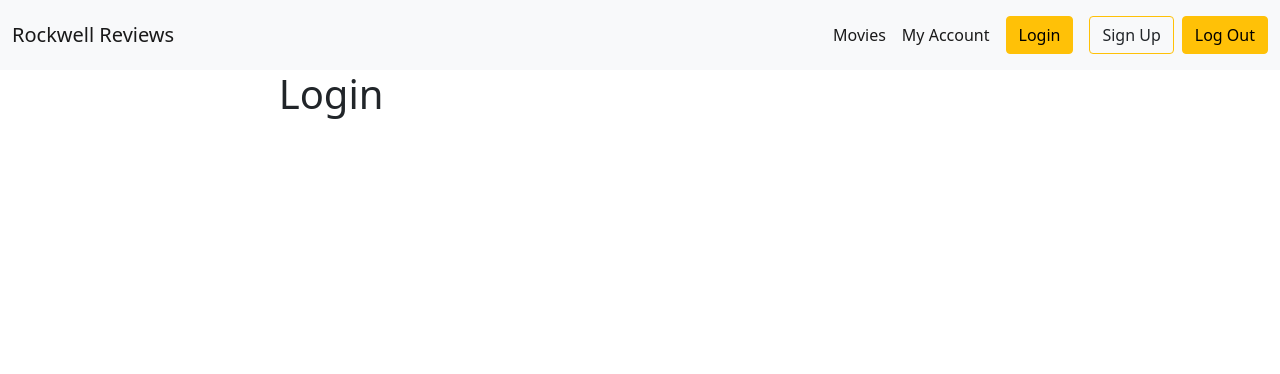
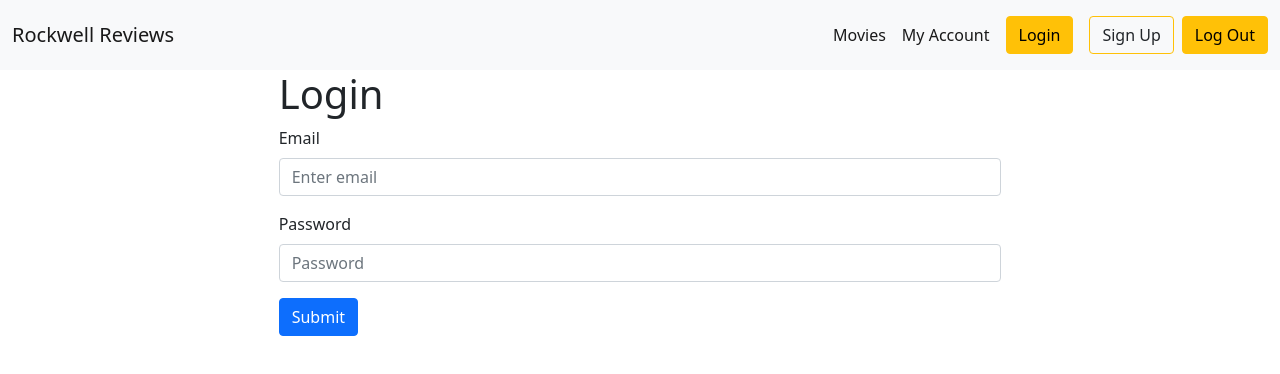
Before and after one commit to jwall25/CIS410-fa21-rockwell-vue, a Vue app: page /login in a window 1280 px wide. Shown: the top 374 px of the page. Built offline with nearby package versions, Linux system fonts and the light colour scheme.

Commit message:
12/14 Vuex, Login

```diff
--- a/package.json
+++ b/package.json
@@ -11,7 +11,8 @@
     "axios": "^0.24.0",
     "core-js": "^3.6.5",
     "vue": "^3.0.0",
-    "vue-router": "^4.0.12"
+    "vue-router": "^4.0.12",
+    "vuex": "^4.0.2"
   },
   "devDependencies": {
     "@vue/cli-plugin-babel": "~4.5.0",
--- a/src/components/Login.vue
+++ b/src/components/Login.vue
@@ -4,11 +4,85 @@
     <div v-if="this.$route.query.signupsuccess" class="alert alert-success">
       Thanks for signing up! Please log in now.
     </div>
+
+    <form @submit.prevent="onSubmit">
+      <div class="mb-3">
+        <label for="email-input" class="form-label">Email</label
+        ><input
+          type="email"
+          class="form-control"
+          id="email-input"
+          required=""
+          placeholder="Enter email"
+          v-model="email"
+        />
+      </div>
+      <div class="mb-3">
+        <label for="password-input" class="form-label">Password</label
+        ><input
+          type="password"
+          class="form-control"
+          id="password-input"
+          placeholder="Password"
+          required=""
+          v-model="password"
+        />
+      </div>
+      <button type="submit" class="btn btn-primary">Submit</button>
+
+      <p v-if="credentialsError" class="form-text text-danger">
+        Invalid credentials
+      </p>
+
+      <p v-if="loginError" class="form-text text-danger">
+        Could not log you in, please try again later
+      </p>
+    </form>
   </div>
 </template>
 
 <script>
-export default {};
+import axios from "axios";
+export default {
+  data() {
+    return {
+      email: "",
+      password: "",
+      loginError: false,
+      credentialsError: false,
+    };
+  },
+
+  methods: {
+    onSubmit() {
+      let myFormData = {
+        email: this.email,
+        password: this.password,
+      };
+
+      //console.log("form data: ", myFormData);
+
+      axios
+        .post("/contacts/login", myFormData)
+        .then((myResponse) => {
+          // console.log("the response", myResponse);
+
+          this.$store.commit("storeTokenInApp", myResponse.data.token);
+          this.$store.commit("storeUserInApp", myResponse.data.user);
+
+          this.$router.replace("/account");
+        })
+        .catch((myError) => {
+          if (myError.response.status == 401) {
+            this.credentialsError = true;
+          } else {
+            this.loginError = true;
+          }
+          // console.log("error in Login", myError);
+        });
+    },
+  },
+};
 </script>
 
 <style></style>
--- a/src/main.js
+++ b/src/main.js
@@ -2,10 +2,12 @@ import { createApp } from "vue";
 import App from "./App.vue";
 import axios from "axios";
 import myRouter from "./routes.js";
+import theStore from "./store.js";
 
 axios.defaults.baseURL = "https://cis410-fa21-wallace-test.azurewebsites.net";
 
 const myApp = createApp(App);
 
 myApp.use(myRouter);
+myApp.use(theStore);
 myApp.mount("#app");
--- /dev/null
+++ b/src/store.js
@@ -0,0 +1,18 @@
+import { createStore } from "vuex";
+
+export default createStore({
+  state: {
+    token: null,
+    user: null,
+    movies: [],
+  },
+  mutations: {
+    storeTokenInApp(state, myToken) {
+      state.token = myToken;
+    },
+    storeUserInApp(state, theUser) {
+      state.user = theUser;
+    },
+  },
+  actions: {},
+});
```
Also changed, not shown: 1 other file (tests, documents, lock files or other folders).
